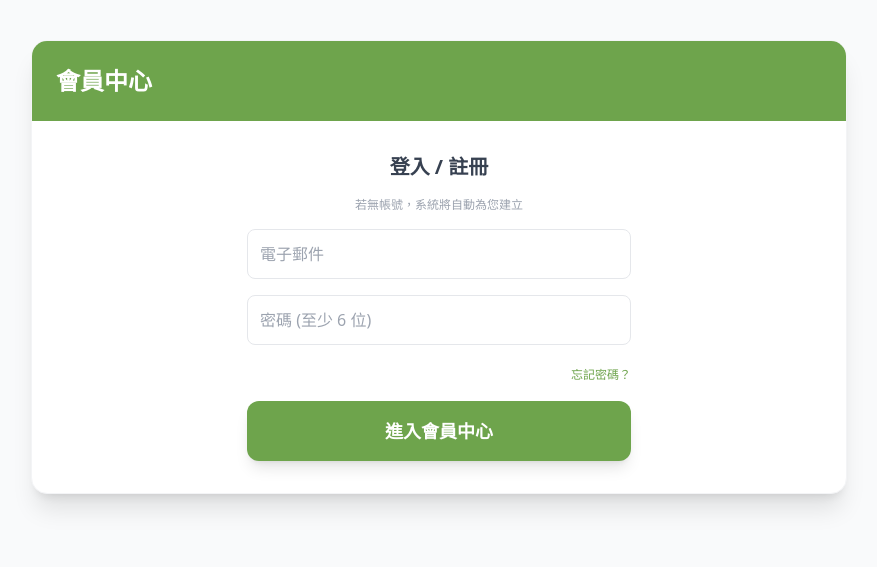
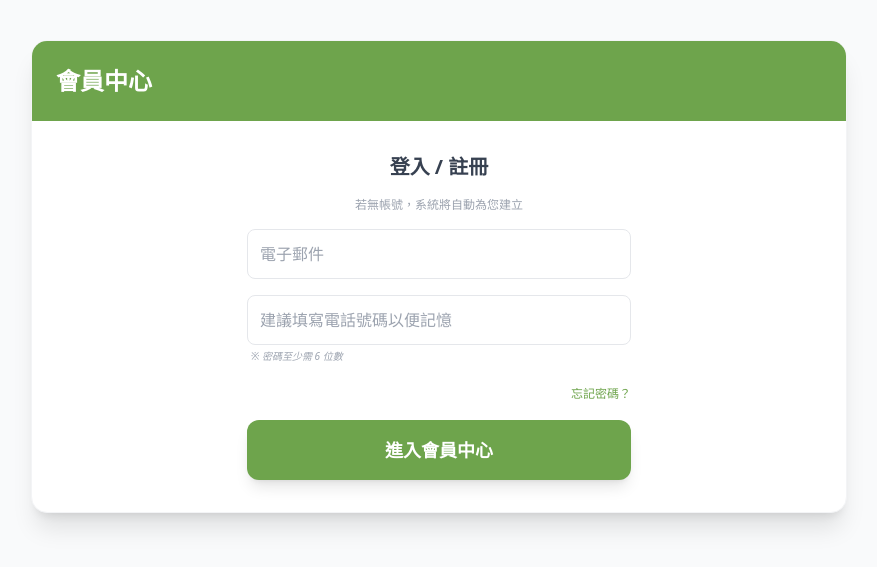
Before and after one commit to keicha2025/keicha, a Jekyll site: the page member.html, which Jekyll copies as it is, in a window 1280 px wide. Shown: the top 567 px of the page, without its empty margins (201-1078 px from the left). Built offline with Jekyll 4.4.1, drawn with Linux system fonts in a browser that asks for light colours; nearby versions of some CDN libraries; comment, search, counter and statistics services are not loaded.

Commit message:
Update member.html

```diff
--- a/member.html
+++ b/member.html
@@ -16,19 +16,14 @@
         .bg-brandGreen-10 { background-color: var(--brand-green-10); }
         .border-brandGreen { border-color: var(--brand-green); }
 
-        /* 展開動畫效果 */
         .expand-content {
             display: grid;
             grid-template-rows: 0fr;
             transition: grid-template-rows 0.3s ease-out;
             overflow: hidden;
         }
-        .expand-content.active {
-            grid-template-rows: 1fr;
-        }
-        .expand-inner {
-            min-height: 0;
-        }
+        .expand-content.active { grid-template-rows: 1fr; }
+        .expand-inner { min-height: 0; }
     </style>
 </head>
 <body class="bg-gray-50 font-sans text-gray-700">
@@ -45,16 +40,25 @@
             <div class="max-w-sm mx-auto space-y-4">
                 <h2 class="text-xl font-bold text-center text-gray-700">登入 / 註冊</h2>
                 <p class="text-center text-xs text-gray-400">若無帳號，系統將自動為您建立</p>
-                <input type="email" id="email" placeholder="電子郵件" class="w-full p-3 border border-gray-200 rounded-lg focus:ring-2 focus:ring-[#6ea44c] outline-none transition">
-                <input type="password" id="password" placeholder="密碼 (至少 6 位)" class="w-full p-3 border border-gray-200 rounded-lg focus:ring-2 focus:ring-[#6ea44c] outline-none transition">
+
+                <input type="email" id="email" placeholder="電子郵件" class="w-full p-3 border border-gray-200 rounded-lg focus:ring-2 focus:ring-[#6ea44c] outline-none">
+
+                <div class="space-y-1">
+                    <input type="password" id="password" placeholder="建議填寫電話號碼以便記憶" class="w-full p-3 border border-gray-200 rounded-lg focus:ring-2 focus:ring-[#6ea44c] outline-none">
+                    <p class="text-[10px] text-gray-400 pl-1 italic">※ 密碼至少需 6 位數</p>
+                </div>
+
                 <div class="text-right">
                     <button id="forgot-pw-btn" class="text-xs text-brandGreen hover:underline font-medium">忘記密碼？</button>
                 </div>
-                <button id="submit-auth-btn" class="w-full bg-brandGreen text-white py-4 rounded-xl font-bold text-lg shadow-lg hover:shadow-xl transition disabled:opacity-50">進入會員中心</button>
+
+                <button id="submit-auth-btn" class="w-full bg-brandGreen text-white py-4 rounded-xl font-bold text-lg shadow-lg hover:shadow-xl transition disabled:opacity-50">
+                    進入會員中心
+                </button>
             </div>
         </div>
 
-        <div id="member-area" class="hidden p-6 md:p-10 animate-in fade-in duration-500">
+        <div id="member-area" class="hidden p-6 md:p-10">
             <form id="profile-form" class="space-y-8">
 
                 <section>
@@ -67,7 +71,7 @@
                         <div>
                             <label class="block text-sm font-bold text-gray-600 mb-1">聯絡電話</label>
                             <input type="tel" id="user_phone" placeholder="09xxxxxxxx" class="w-full p-3 border border-gray-200 rounded-lg bg-brandGreen-10 focus:bg-white focus:ring-2 focus:ring-[#6ea44c] outline-none transition">
-                            <p class="text-[10px] text-brandGreen mt-1 font-medium">※ 請輸入 09 開頭的 10 碼數字</p>
+                            <p class="text-[10px] text-brandGreen mt-1 font-medium italic">※ 此電話也可用作下次登入密碼</p>
                         </div>
                     </div>
                 </section>
@@ -76,52 +80,56 @@
                     <h2 class="text-lg font-bold text-gray-800 border-l-4 border-brandGreen pl-3 mb-2">取貨資料預設 (選填)</h2>
 
                     <div class="border border-brandGreen rounded-xl overflow-hidden">
-                        <button type="button" onclick="toggleSection('sec_711', this)" class="w-full flex items-center justify-between p-4 text-brandGreen hover:bg-brandGreen-10 transition">
+                        <button type="button" onclick="toggleSection('sec_711', this)" class="w-full flex items-center justify-between p-4 text-brandGreen hover:bg-brandGreen-10 transition text-left">
                             <span class="font-bold flex items-center"><span class="material-symbols-rounded mr-2">store</span>設定 7-11 取貨</span>
                             <span class="material-symbols-rounded icon-state">add_circle</span>
                         </button>
                         <div id="sec_711" class="expand-content">
-                            <div class="expand-inner p-4 bg-brandGreen-10 space-y-3">
-                                <div class="flex justify-between items-center border-t border-brandGreen pt-3">
+                            <div class="expand-inner p-4 bg-brandGreen-10 space-y-3 border-t border-brandGreen/20">
+                                <div class="flex justify-between items-center">
                                     <label class="text-sm font-bold text-gray-700">7-11 六位數店號</label>
                                     <a href="https://www.ibon.com.tw/mobile/retail_inquiry.aspx" target="_blank" class="text-[10px] bg-white text-brandGreen px-2 py-1 rounded border border-brandGreen shadow-sm">查詢店號</a>
                                 </div>
-                                <input type="text" id="store_711" maxlength="6" class="w-full p-3 border border-gray-200 rounded-lg focus:ring-2 focus:ring-[#6ea44c] outline-none">
+                                <input type="text" id="store_711" maxlength="6" placeholder="例如：123456" class="w-full p-3 border border-gray-200 rounded-lg focus:ring-2 focus:ring-[#6ea44c] outline-none">
+                                <input type="text" id="store_711_note" placeholder="店名備註（例如：京站店）" class="w-full p-2 text-sm border border-gray-200 rounded-lg bg-white/60 focus:ring-1 focus:ring-[#6ea44c] outline-none">
                             </div>
                         </div>
                     </div>
 
                     <div class="border border-brandGreen rounded-xl overflow-hidden">
-                        <button type="button" onclick="toggleSection('sec_fami', this)" class="w-full flex items-center justify-between p-4 text-brandGreen hover:bg-brandGreen-10 transition">
+                        <button type="button" onclick="toggleSection('sec_fami', this)" class="w-full flex items-center justify-between p-4 text-brandGreen hover:bg-brandGreen-10 transition text-left">
                             <span class="font-bold flex items-center"><span class="material-symbols-rounded mr-2">storefront</span>設定全家取貨</span>
                             <span class="material-symbols-rounded icon-state">add_circle</span>
                         </button>
                         <div id="sec_fami" class="expand-content">
-                            <div class="expand-inner p-4 bg-brandGreen-10 space-y-3">
-                                <div class="flex justify-between items-center border-t border-brandGreen pt-3">
+                            <div class="expand-inner p-4 bg-brandGreen-10 space-y-3 border-t border-brandGreen/20">
+                                <div class="flex justify-between items-center">
                                     <label class="text-sm font-bold text-gray-700">全家 六位數店號</label>
                                     <a href="https://www.family.com.tw/marketing/inquiry.aspx" target="_blank" class="text-[10px] bg-white text-brandGreen px-2 py-1 rounded border border-brandGreen shadow-sm">查詢店號</a>
                                 </div>
-                                <input type="text" id="store_fami" maxlength="6" class="w-full p-3 border border-gray-200 rounded-lg focus:ring-2 focus:ring-[#6ea44c] outline-none">
+                                <input type="text" id="store_fami" maxlength="6" placeholder="例如：654321" class="w-full p-3 border border-gray-200 rounded-lg focus:ring-2 focus:ring-[#6ea44c] outline-none">
+                                <input type="text" id="store_fami_note" placeholder="店名備註（例如：板橋站前店）" class="w-full p-2 text-sm border border-gray-200 rounded-lg bg-white/60 focus:ring-1 focus:ring-[#6ea44c] outline-none">
                             </div>
                         </div>
                     </div>
 
                     <div class="border border-brandGreen rounded-xl overflow-hidden">
-                        <button type="button" onclick="toggleSection('sec_home', this)" class="w-full flex items-center justify-between p-4 text-brandGreen hover:bg-brandGreen-10 transition">
+                        <button type="button" onclick="toggleSection('sec_home', this)" class="w-full flex items-center justify-between p-4 text-brandGreen hover:bg-brandGreen-10 transition text-left">
                             <span class="font-bold flex items-center"><span class="material-symbols-rounded mr-2">local_shipping</span>設定宅配地址</span>
                             <span class="material-symbols-rounded icon-state">add_circle</span>
                         </button>
                         <div id="sec_home" class="expand-content">
-                            <div class="expand-inner p-4 bg-brandGreen-10 border-t border-brandGreen">
+                            <div class="expand-inner p-4 bg-brandGreen-10 border-t border-brandGreen/20">
                                 <label class="block text-sm font-bold text-gray-700 mb-2">完整宅配地址</label>
-                                <input type="text" id="shipping_address" class="w-full p-3 border border-gray-200 rounded-lg focus:ring-2 focus:ring-[#6ea44c] outline-none">
+                                <input type="text" id="shipping_address" placeholder="請輸入縣市、街道、樓層" class="w-full p-3 border border-gray-200 rounded-lg focus:ring-2 focus:ring-[#6ea44c] outline-none">
                             </div>
                         </div>
                     </div>
                 </section>
 
-                <button type="button" id="save-btn" class="w-full bg-brandGreen text-white py-4 rounded-xl font-bold text-lg shadow-lg hover:shadow-xl transition transform active:scale-[0.98]">儲存會員資料</button>
+                <button type="button" id="save-btn" class="w-full bg-brandGreen text-white py-4 rounded-xl font-bold text-lg shadow-lg hover:shadow-xl transition transform active:scale-[0.98]">
+                    儲存會員資料
+                </button>
             </form>
         </div>
     </div>
@@ -181,7 +190,7 @@
                 try {
                     const res = await createUserWithEmailAndPassword(auth, email, password);
                     await setDoc(doc(db, "users", res.user.uid), { email, createdAt: new Date() });
-                    alert("歡迎加入！已為您自動註冊帳號。");
+                    alert("歡迎首位加入！已為您自動建立帳號。");
                 } catch (sErr) { alert(translateError(sErr.code)); }
             } else { alert(translateError(err.code)); }
         } finally {
@@ -190,6 +199,7 @@
         }
     };
 
+    // 忘記密碼
     document.getElementById('forgot-pw-btn').onclick = async () => {
         const email = document.getElementById('email').value;
         if (!email) return alert("請先輸入您的電子郵件");
@@ -201,39 +211,50 @@
 
     document.getElementById('logout-btn').onclick = () => signOut(auth).then(() => location.reload());
 
+    // 儲存資料
     document.getElementById('save-btn').onclick = async () => {
         const user = auth.currentUser;
         if (!user) return;
+
         const phone = document.getElementById('user_phone').value;
-        if (phone && !/^09\d{8}$/.test(phone)) return alert("電話格式錯誤！");
+        if (phone && !/^09\d{8}$/.test(phone)) return alert("電話格式錯誤！需為 09 開頭的 10 碼數字。");
 
         const data = {
             name: document.getElementById('display_name').value,
             phone: phone,
             store_711: document.getElementById('store_711').value,
+            store_711_note: document.getElementById('store_711_note').value,
             store_fami: document.getElementById('store_fami').value,
+            store_fami_note: document.getElementById('store_fami_note').value,
             shipping_address: document.getElementById('shipping_address').value,
             updatedAt: new Date()
         };
+
+        try {
             await setDoc(doc(db, "users", user.uid), data, { merge: true });
-        alert("資料儲存成功！");
+            alert("會員資料儲存成功！");
+        } catch (err) { alert("儲存失敗: " + err.message); }
     };
 
+    // 監聽狀態
     onAuthStateChanged(auth, async (user) => {
         if (user) {
             document.getElementById('auth-area').classList.add('hidden');
             document.getElementById('member-area').classList.remove('hidden');
             document.getElementById('logout-btn').classList.remove('hidden');
+
             const snap = await getDoc(doc(db, "users", user.uid));
             if (snap.exists()) {
                 const d = snap.data();
                 document.getElementById('display_name').value = d.name || '';
                 document.getElementById('user_phone').value = d.phone || '';
                 document.getElementById('store_711').value = d.store_711 || '';
+                document.getElementById('store_711_note').value = d.store_711_note || '';
                 document.getElementById('store_fami').value = d.store_fami || '';
+                document.getElementById('store_fami_note').value = d.store_fami_note || '';
                 document.getElementById('shipping_address').value = d.shipping_address || '';
 
-                // 自動展開已有資料的區塊並切換圖示
+                // 自動展開
                 if(d.store_711) {
                     const el = document.getElementById('sec_711');
                     el.classList.add('active');
```
Also changed, not shown: other parts of member.html (+8 -7 lines). Lines whose indentation alone changed are shown as unchanged.
